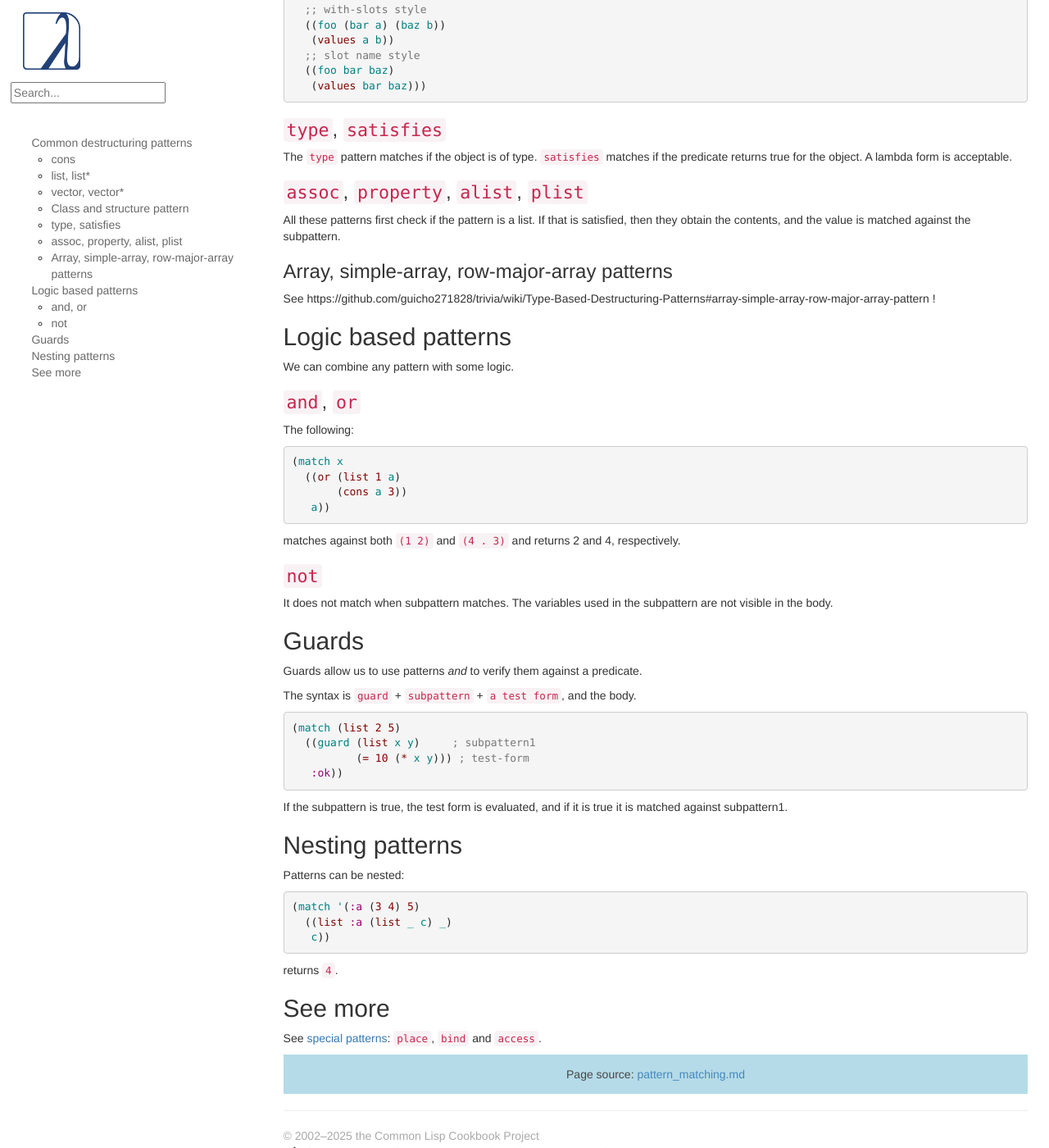
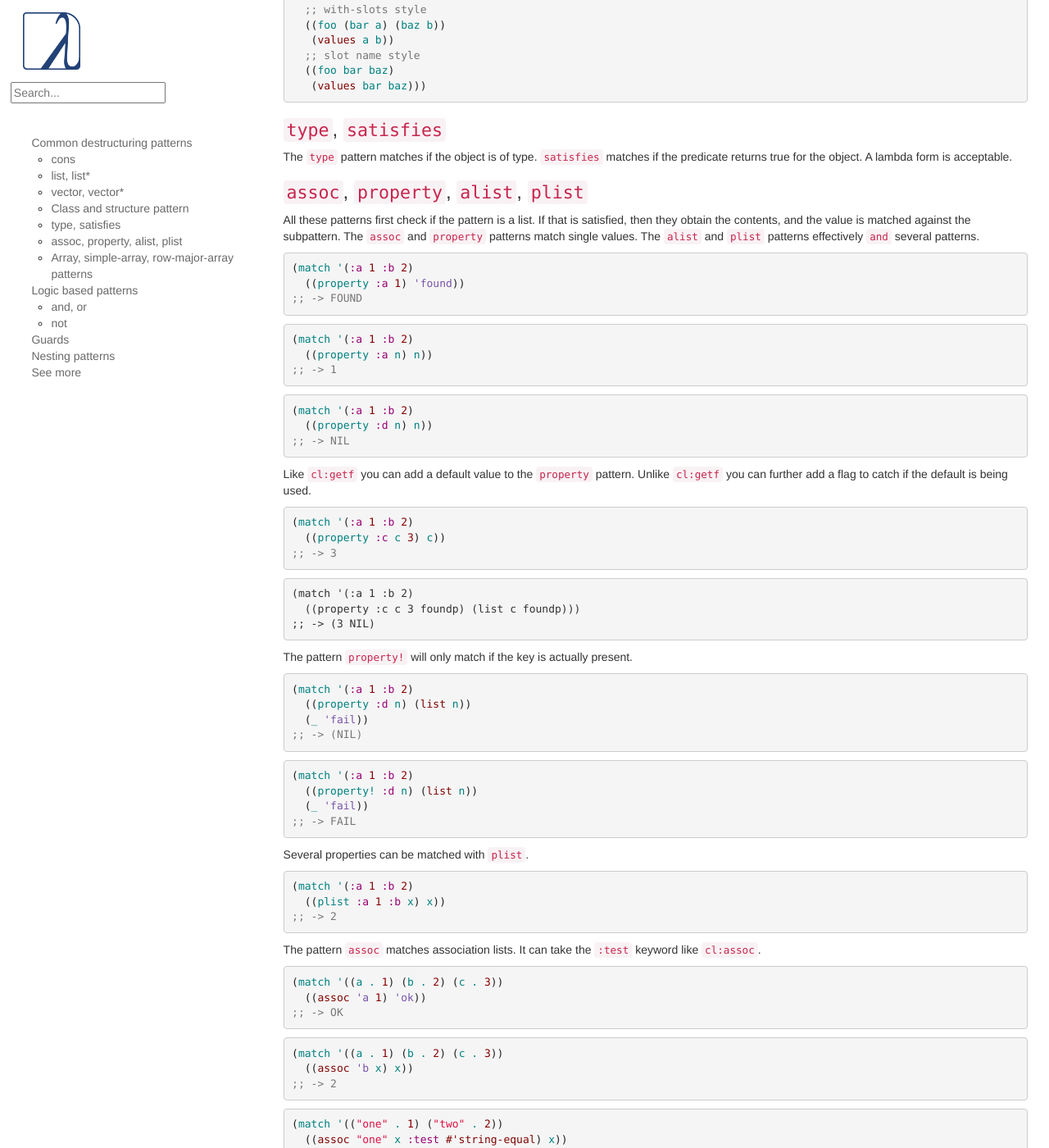
Before and after one commit to LispCookbook/cl-cookbook, a Jekyll site: the page built from pattern_matching.md, in a window 1280 px wide and 1400 px high, scrolled down 2272 px. Shown: the whole window at 82% size. Built offline with Jekyll 4.4.1, drawn with Linux system fonts in a browser that asks for light colours; some of the changed text lies outside the part shown.

Commit message:
Update pattern_matching.md
Added examples for property (and property!), assoc, plist, and alist, which are underdescribed both here and in the trivia docs themselves.

```diff
--- a/pattern_matching.md
+++ b/pattern_matching.md
@@ -157,8 +157,95 @@ acceptable.
 
 All these patterns first check if the pattern is a list. If that is
 satisfied, then they obtain the contents, and the value is matched
-against the subpattern.
+against the subpattern. The `assoc` and `property` patterns match
+single values. The `alist` and `plist` patterns effectively `and`
+several patterns.
 
+~~~lisp
+(match '(:a 1 :b 2)
+  ((property :a 1) 'found))
+;; -> FOUND
+~~~
+
+~~~lisp
+(match '(:a 1 :b 2)
+  ((property :a n) n))
+;; -> 1
+~~~
+
+~~~lisp
+(match '(:a 1 :b 2)
+  ((property :d n) n))
+;; -> NIL
+~~~
+
+Like `cl:getf` you can add a default value to the `property` pattern.
+Unlike `cl:getf` you can further add a flag to catch if the default
+is being used.
+
+~~~lisp
+(match '(:a 1 :b 2)
+  ((property :c c 3) c))
+;; -> 3
+~~~
+
+~~~
+(match '(:a 1 :b 2)
+  ((property :c c 3 foundp) (list c foundp)))
+;; -> (3 NIL)
+~~~
+
+The pattern `property!` will only match if the key is actually present.
+
+~~~lisp
+(match '(:a 1 :b 2)
+  ((property :d n) (list n))
+  (_ 'fail))
+;; -> (NIL)
+~~~
+
+~~~lisp
+(match '(:a 1 :b 2)
+  ((property! :d n) (list n))
+  (_ 'fail))
+;; -> FAIL
+~~~
+
+Several properties can be matched with `plist`.
+
+~~~lisp
+(match '(:a 1 :b 2)
+  ((plist :a 1 :b x) x))
+;; -> 2
+~~~
+
+The pattern `assoc` matches association lists. It can take the `:test` keyword like `cl:assoc`.
+
+~~~lisp
+(match '((a . 1) (b . 2) (c . 3))
+  ((assoc 'a 1) 'ok))
+;; -> OK
+~~~
+
+~~~lisp
+(match '((a . 1) (b . 2) (c . 3))
+  ((assoc 'b x) x))
+;; -> 2
+~~~
+
+~~~lisp
+(match '(("one" . 1) ("two" . 2))
+  ((assoc "one" x :test #'string-equal) x))
+;; -> 1
+~~~
+
+The pattern `alist` matches several elements in an association list.
+
+~~~lisp
+(match '((a . 1) (b . 2) (c . 3))
+  ((alist ('a . 1) ('c . n)) n))
+;; -> 3
+~~~
 
 ### Array, simple-array, row-major-array patterns
 
```
